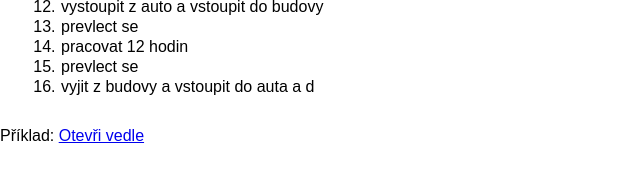
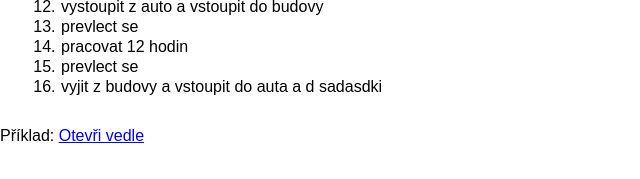
Before and after one commit to lakajdzi/git_test, a plain HTML site: page index.html in a window 1280 px wide. Shown: the part 285-464 px from the top of the page, 0-640 px from the left. Drawn offline with Linux system fonts and the light colour scheme.

Commit message:
Added text to index.html
we successfully added text to index.html so it will finally work

```diff
--- a/index.html
+++ b/index.html
@@ -80,7 +80,7 @@
              prevlect se
         </li>
         <li>
-             vyjit z budovy a vstoupit do auta a d
+             vyjit z budovy a vstoupit do auta a d sadasdki
         </li>
     </ol>
     Příklad: <a href="about.html" target="_blank" rel="noopener noreferrer">Otevři vedle</a>
```
